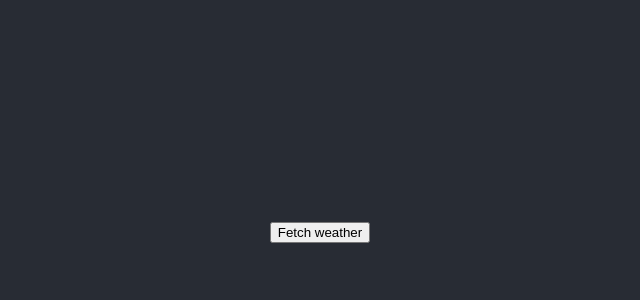
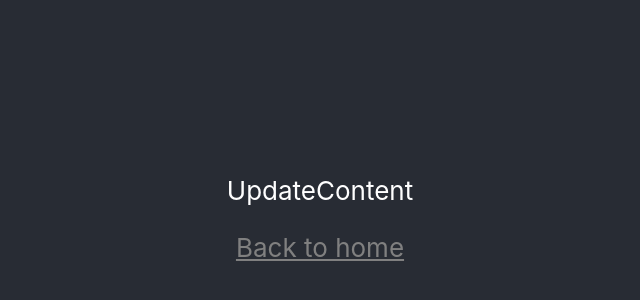
Before and after one commit to danielbarczynski/reactapi-frontend, a React (Create React App) app: page /Update in a window 1280 px wide. Shown: the part 168-468 px from the top of the page, without its empty margins (320-960 px from the left). Built offline with nearby package versions, Linux system fonts and the light colour scheme.

Commit message:
basic routing done

```diff
--- a/package.json
+++ b/package.json
@@ -9,6 +9,7 @@
     "axios": "^1.2.2",
     "react": "^18.2.0",
     "react-dom": "^18.2.0",
+    "react-router-dom": "^6.6.1",
     "react-scripts": "5.0.1",
     "web-vitals": "^2.1.4"
   },
--- a/src/App.js
+++ b/src/App.js
@@ -1,23 +1,18 @@
 import './App.css';
-import axios from 'axios';
-import { useState } from 'react';
+import { Routes, Route } from 'react-router-dom';
+import IndexContent from './Components/Index/IndexContent';
+import CreateContent from './Components/Create/CreateContent';
+import UpdateContent from './Components/Update/UpdateContent';
 
 function App() {
-    const [weather, setWeather] = useState([]);
-    const API_URL = "https://localhost:7000/weatherforecast";
-    const fetchWeather = () => {
-        fetch(API_URL)
-            .then(response => response.json())
-            .then(data => setWeather(JSON.stringify(data)));
-    }
-
     return (
         <div className="App">
             <header className="App-header">
-                <button onClick={fetchWeather}>Fetch weather</button>
-                <div>
-                    {weather}
-                </div>
+                <Routes>
+                    <Route path='/' element={<IndexContent />}></Route>
+                    <Route path='/Create' element={<CreateContent />}></Route>
+                    <Route path='/Update' element={<UpdateContent />}></Route>
+                </Routes>
             </header>
         </div>
     );
--- /dev/null
+++ b/src/Components/Create/CreateContent.js
@@ -0,0 +1,15 @@
+import React from 'react'
+import { Link } from 'react-router-dom';
+
+const CreateContent = () => {
+  return (
+    <div>
+      CreateContent
+      <p>
+        <Link to='/'>Back to home</Link>
+      </p>
+    </div>
+  )
+}
+
+export default CreateContent
--- /dev/null
+++ b/src/Components/Index/IndexContent.js
@@ -0,0 +1,18 @@
+import React from 'react'
+import { Link } from 'react-router-dom';
+
+const IndexContent = () => {
+  return (
+    <div>
+      IndexContent
+      <p>
+        <Link to='/create'>Create</Link>
+      </p>
+      <p>
+        <Link to='/update'>Update</Link>
+      </p>
+    </div>
+  )
+}
+
+export default IndexContent
--- /dev/null
+++ b/src/Components/Update/UpdateContent.js
@@ -0,0 +1,15 @@
+import React from 'react'
+import { Link } from 'react-router-dom';
+
+const UpdateContent = () => {
+  return (
+    <div>
+      UpdateContent
+      <p>
+        <Link to='/'>Back to home</Link>
+      </p>
+    </div>
+  )
+}
+
+export default UpdateContent
--- a/src/index.css
+++ b/src/index.css
@@ -11,3 +11,7 @@ code {
   font-family: source-code-pro, Menlo, Monaco, Consolas, 'Courier New',
     monospace;
 }
+
+a {
+  color: grey;
+}
--- a/src/index.js
+++ b/src/index.js
@@ -2,8 +2,13 @@ import React from 'react';
 import ReactDOM from 'react-dom/client';
 import './index.css';
 import App from './App';
+import { BrowserRouter, Routes, Route } from 'react-router-dom';
 
 const root = ReactDOM.createRoot(document.getElementById('root'));
 root.render(
-    <App />
+    <BrowserRouter>
+        <Routes>
+            <Route path='/*' element={<App />}></Route>
+        </Routes>
+    </BrowserRouter>
 );
```
Also changed, not shown: src/Components/Weather.js (deleted, +0 -9 lines), src/Components/Index/PersonList.js (added), 1 other file (tests, documents, lock files or other folders).
